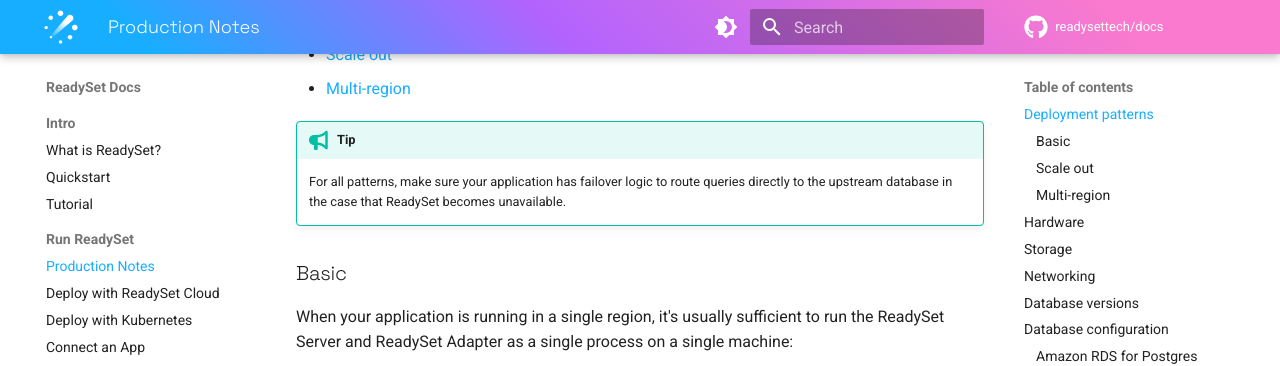
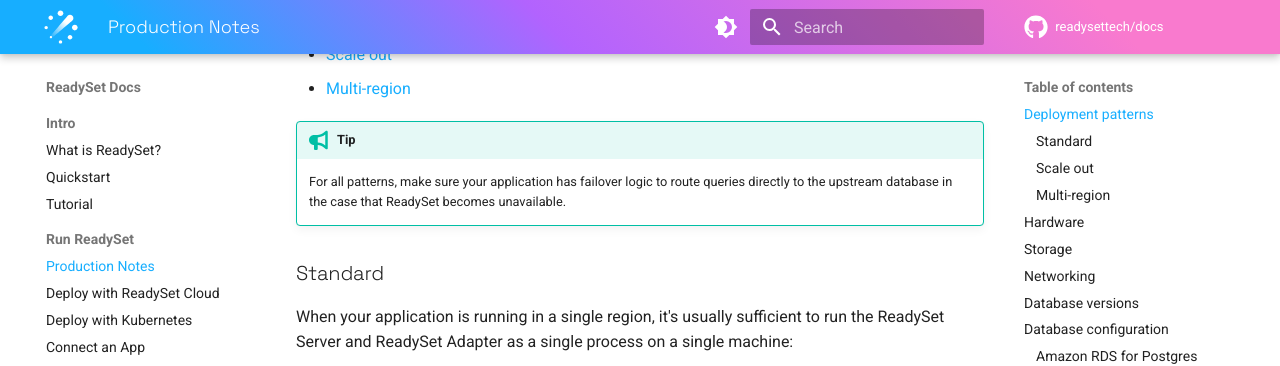
Before and after one commit to readysettech/docs-old, an MkDocs documentation site: the page built from docs/guides/production-notes.md, in a window 1280 px wide and 900 px high, scrolled down 705 px. Shown: the top 366 px of the window. Built offline with MkDocs 1.6.1 and Material for MkDocs 9.7.7, drawn with Linux system fonts in a browser that asks for light colours; comment, search, counter and statistics services are not loaded.

Commit message:
Fix heading

```diff
--- a/docs/guides/production-notes.md
+++ b/docs/guides/production-notes.md
@@ -23,7 +23,7 @@
 
     For all patterns, make sure your application has failover logic to route queries directly to the upstream database in the case that ReadySet becomes unavailable.
 
-### Basic
+### Standard
 
 When your application is running in a single region, it's usually sufficient to run the ReadySet Server and ReadySet Adapter as a single process on a single machine:
 
```
